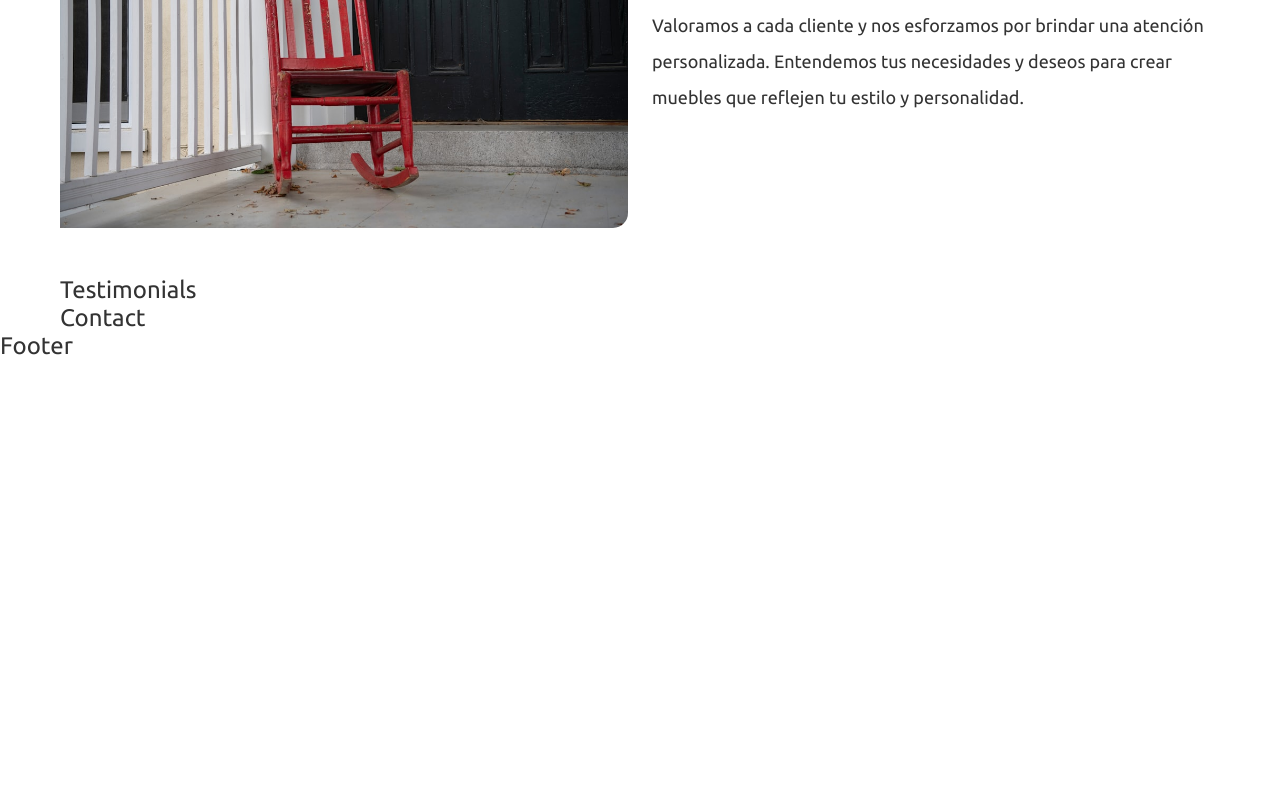
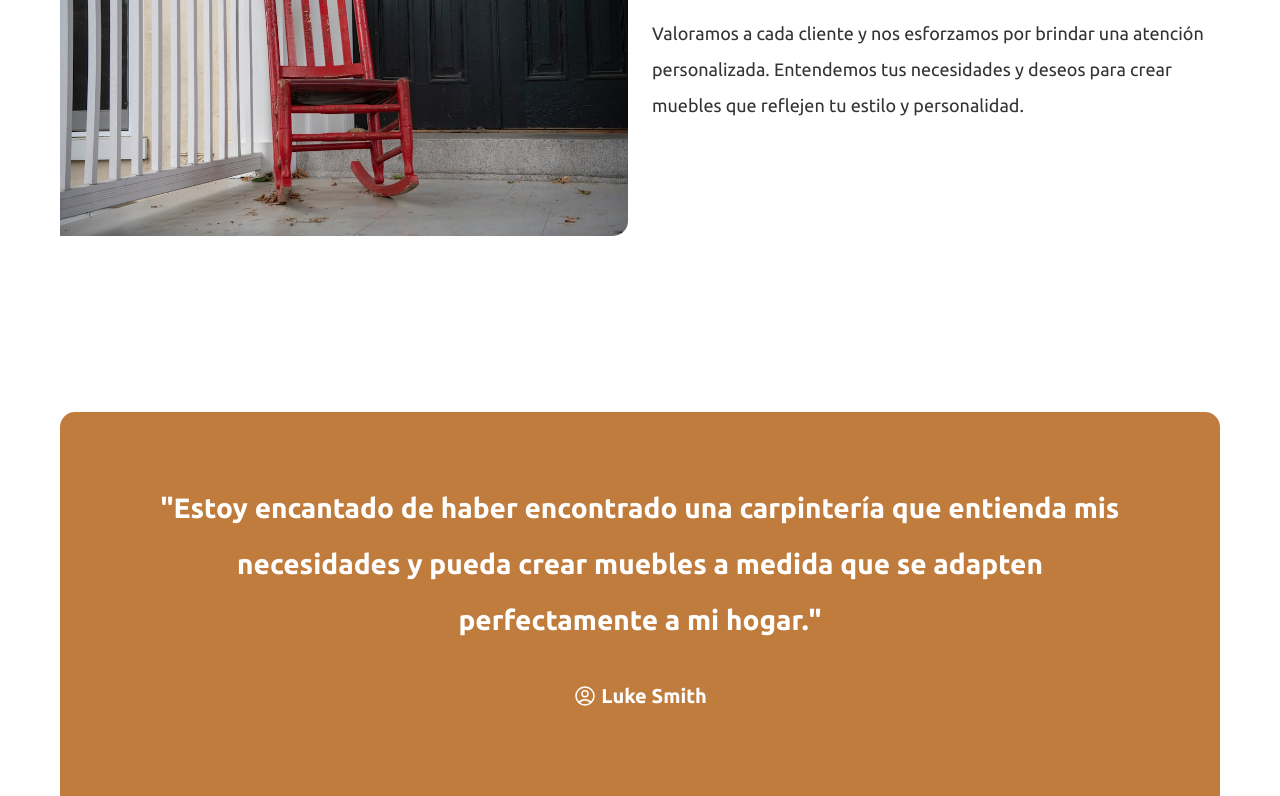
Before and after one commit to caceresgenki/carpenter, a React (Vite) app in the folder carpenter/: page / in a window 1280 px wide. Shown: the part 2000-2796 px from the top of the page. Before the commit the page ends 2360 px from the top, so only its background shows below. Built offline with nearby package versions, Linux system fonts and the light colour scheme.

Commit message:
april 09 22.40

```diff
--- a/carpenter/src/components/Hero.jsx
+++ b/carpenter/src/components/Hero.jsx
@@ -21,7 +21,7 @@ function Hero() {
                     <Star/><Star/><Star/><Star/><Star/><span>| Muebles a pedido</span><span>| Calidad y atención personalizada</span>
                   </div>
                   <p className='mesageUser'>“Los muebles que hicieron para mi casa son simplemente increíbles. La calidad y el diseño son inigualables. - Cliente satisfecho”</p>
-                  <p className='user'><User/> Randy Flores</p>
+                  <p className='user'><User /><span className='nameUser'> Randy Flores </span></p>
                 </article>
               </div>
               <div className='images'>
--- a/carpenter/src/components/Testimonials.jsx
+++ b/carpenter/src/components/Testimonials.jsx
@@ -1,12 +1,24 @@
 
-
-
+import User from '../icons/User'
+import '../styles/Testimonials.css'
 
 function Testimonials() {
 
     return (
       <>
-        <h2>Testimonials</h2>
+        <section>
+          <article className='articleTestimonials'>
+            <p className='styleText'>
+            "Estoy encantado de haber encontrado una carpintería que entienda mis necesidades y pueda crear muebles a medida que se adapten perfectamente a mi hogar."
+            </p>
+            <p className='user styleText'><User colorUser={'white'}/><span className='nameUser styleText'> Luke Smith </span></p>
+          </article>
+
+
+
+
+
+        </section>
       </>
     )
   }
--- a/carpenter/src/icons/User.jsx
+++ b/carpenter/src/icons/User.jsx
@@ -1,7 +1,8 @@
 
 
-function User() {
+function User({colorUser}) {
 
+  const colorTema = colorUser === undefined ? "currentColor" : colorUser
     return (
       <>
         <svg
@@ -10,7 +11,8 @@ function User() {
             width="24" height="24"
             viewBox="0 0 24 24"
             strokeWidth="1.5"
-            stroke="currentColor">
+            stroke={colorTema}
+            className="decoUser">
             <path
             strokeLinecap="round"
             strokeLinejoin="round"
--- a/carpenter/src/styles/Body.css
+++ b/carpenter/src/styles/Body.css
@@ -37,7 +37,7 @@
   margin-bottom: 48px;
 }
 
-@media (max-width: 670px) {
+@media (max-width: 782px) {
   .imageSectionBody, .imageSectionBody2{
     flex-direction: column;
   }
--- a/carpenter/src/styles/Hero.css
+++ b/carpenter/src/styles/Hero.css
@@ -93,6 +93,10 @@ article {
   align-items: center;
 }
 
+.nameUser {
+  margin-left: 4px;
+}
+
 @media (max-width: 670px) {
   .elementsHero{
     flex-direction: column;
--- a/carpenter/src/styles/Testimonials.css
+++ b/carpenter/src/styles/Testimonials.css
@@ -0,0 +1,39 @@
+
+
+ .articleTestimonials {
+    position: relative;
+    display: flex;
+    flex-direction: column;
+    align-items: center;
+    text-align: center;
+    justify-content: center;
+    width: 100%;
+    max-height: 400px;
+    background-color: #c07c3c;
+    padding: 6vw;
+    border-radius: 15px;
+    margin-top: 128px;
+}
+
+.styleText {
+    color: white;
+    font-size: 28px;
+    font-weight: bold;
+}
+
+.nameUser {
+    font-size: 20px;
+}
+
+.decoUser svg {
+    width: 100%;
+}
+
+@media (max-width: 800px) {
+    .styleText {
+        font-size: 3.3vw;
+    }
+    .nameUser {
+        font-size: 2.2vw;
+    }
+  }
```
